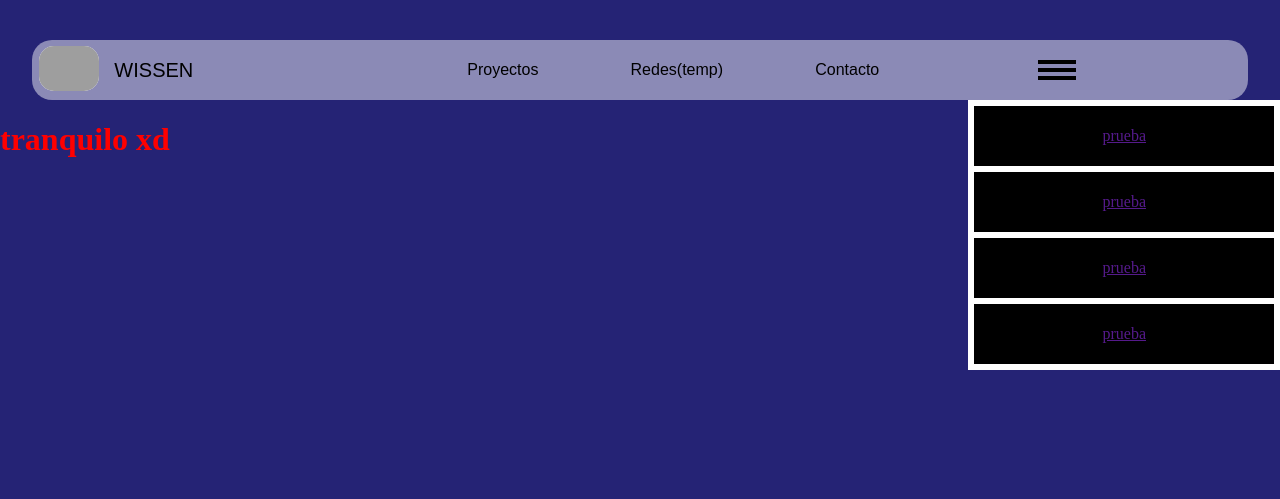
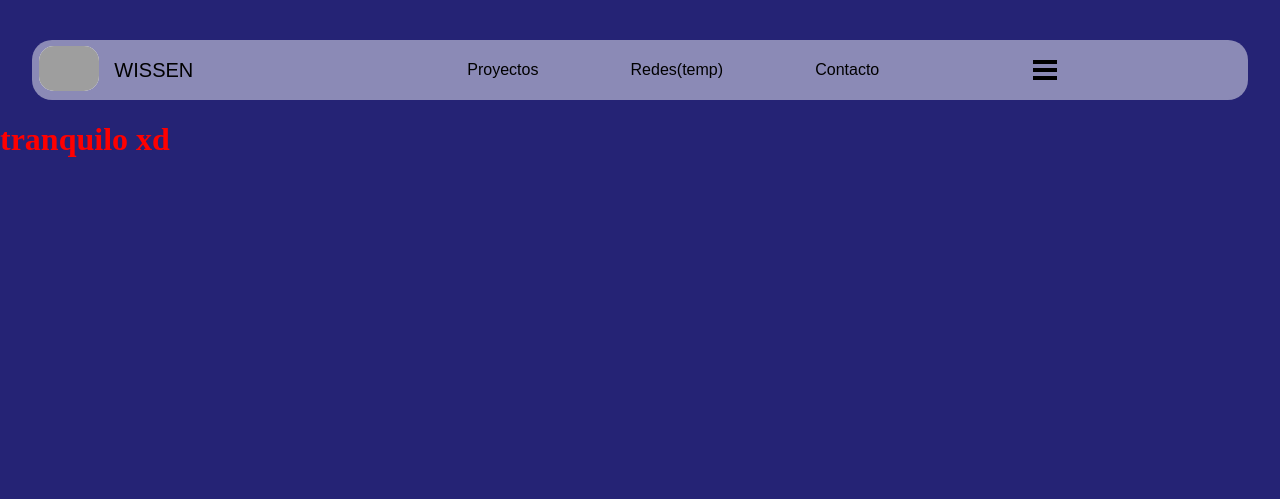
Before and after one commit to moiseStudent/wissen_blog, a Flask app: page / in a window 1280 px wide. Shown: the top 499 px of the page. Run offline with Flask 3, Linux system fonts and the light colour scheme; grey boxes are pictures that could not be loaded.

Commit message:
checkpoint 3 solo falta decorar

```diff
--- a/static/css/navbar.css
+++ b/static/css/navbar.css
@@ -61,6 +61,14 @@ ul{
 
 
 }
+@media only screen and (width < 620px){
+    .center_navbar{
+        display: none;
+    }
+    .text_linked{
+        display: none;
+    }
+}
 .text_linked{
     text-decoration: none;
     color: #000;
@@ -94,13 +102,19 @@ ul{
         background-color: #0002;
     }
 }
+
+.button_container{/*para evitar la compresion del el elemento button*/
+    display: flex;
+}
 .button_menu{
     background-color: transparent;
 
-    height: 5vw;
-    width: 5vw;
+    height: 40px;
+    width: 40px;
     border: none;
     cursor: pointer;
+
+    display: block;
 }
 .button_menu span{
     margin: 4px auto;
@@ -111,31 +125,39 @@ ul{
     cursor: pointer;
 }
 
-
-.dropdown-menu{
-    background-color: #000;
-    border-color: #ffffff;
-    border: 2px 2px 2px 2px;
+.dropdown_menu{
+    background-color: transparent;
     border-style: solid;
+    border-color: transparent;
+    border-width: 2px;
     float: right;
-
-}
-.dropdown-subcontainer{
+    height: 50vh;
     display: flex;
     flex-direction: column;
+    flex-wrap: wrap;
+    margin-right: 4vw;
+    width: 25vw;
+    max-width: 0;
+    transition: 0.1s;
+    overflow: hidden;
 }
+
 .open_dropdown_menu{
-    max-height: 100px;
-    opacity: 0;
-    transition: 4s;
+    max-width: 25vw;
+    transition: 0.1s;
+    border-color: #fff;
+    background-color: #000;
 }
-.dropdown-elements{
-    border-color: #ffffff;
-    border: 2px 2px 2px 2px;
+.dropdown_subcontainer{
+    border-color:transparent;
     border-style: solid;
+    border-width: 0 0 2px 0;
+    flex-grow: 1;
+    overflow: hidden;
+}
+.open_dropdown_subcontainer{
+    border-color: #fff;
+}
+.dropdown_elements{
     text-align: center;
-    line-height: 60px;
-    width: 100%;
-    margin-right: 20vw;
-
 }
--- a/static/js/navbar_dropdown.js
+++ b/static/js/navbar_dropdown.js
@@ -1,7 +1,20 @@
 const button_menu=document.querySelector("#button_menu")
-const dropdown_menu=document.querySelector("#dropdown-menu")
+const dropdown_menu=document.querySelector("#dropdown_menu")
+const dropdown_subcontainer1=document.querySelector("#dropdown_subcontainer1")
+const dropdown_subcontainer2=document.querySelector("#dropdown_subcontainer2")
+const dropdown_subcontainer3=document.querySelector("#dropdown_subcontainer3")
+const dropdown_subcontainer4=document.querySelector("#dropdown_subcontainer4")
+const dropdown_subcontainer5=document.querySelector("#dropdown_subcontainer5")
+const dropdown_subcontainer6=document.querySelector("#dropdown_subcontainer6")
+
 
 button_menu.addEventListener("click",(e) => {
     e.currentTarget.classList.toggle("open_button_menu");
     dropdown_menu.classList.toggle("open_dropdown_menu");
+    dropdown_subcontainer1.classList.toggle("open_dropdown_subcontainer");
+    dropdown_subcontainer2.classList.toggle("open_dropdown_subcontainer");
+    dropdown_subcontainer3.classList.toggle("open_dropdown_subcontainer");
+    dropdown_subcontainer4.classList.toggle("open_dropdown_subcontainer");
+    dropdown_subcontainer5.classList.toggle("open_dropdown_subcontainer");
+    dropdown_subcontainer6.classList.toggle("open_dropdown_subcontainer");
 });
--- a/templates/navbar.html
+++ b/templates/navbar.html
@@ -4,32 +4,39 @@
         <li class="father_icon"><img class="icon" src="https://r.mobirisesite.com/487813/assets/images/photo-1488229297570-58520851e868.jpeg" alt="imagen temporal" ></li>
         <li class="title_navbar">WISSEN</li>
     </ul>
+
     <ul class="center_navbar_father">
         <li class="center_navbar animated"><a class="text_linked" href="https://www.google.co.uk/" target="_blank">Proyectos</a></li>
         <li class="center_navbar animated"><a class="text_linked" href="https://www.google.co.uk/" target="_blank">Redes(temp)</a></li>
         <li class="center_navbar animated"><a class="text_linked" href="https://www.google.co.uk/" target="_blank">Contacto</a></li>
     </ul>
+
     <ul class="right_navbar_father">
         <li class="right_navbar"></li>
         <li class="right_navbar"></li>
         <li class="right_navbar"></li>
     </ul>
 
+    <div class="button_container">
     <button class="button_menu" id="button_menu">
         <span></span>
         <span></span>
         <span></span>
-
     </button>
-    </nav>
-    <nav class="dropdown-container">
-        <ul class="dropdown-menu" id="dropdown-menu">
-            <li class="dropdown-subcontainer"><a href="" class="dropdown-elements">prueba</a></li>
-            <li class="dropdown-subcontainer"><a href="" class="dropdown-elements">prueba</a></li>
-            <li class="dropdown-subcontainer"><a href="" class="dropdown-elements">prueba</a></li>
-            <li class="dropdown-subcontainer"><a href="" class="dropdown-elements">prueba</a></li>
-        </ul>
-
+    </div>
     </nav>
 
+
+    <ul class="dropdown_menu" id="dropdown_menu">
+        <li class="dropdown_subcontainer" id="dropdown_subcontainer1"><a href="" class="dropdown_elements">Proyectos</a></li>
+        <li class="dropdown_subcontainer" id="dropdown_subcontainer2"><a href="" class="dropdown_elements">Redes</a></li>
+        <li class="dropdown_subcontainer" id="dropdown_subcontainer3"><a href="" class="dropdown_elements">Contacto</a></li>
+        <li class="dropdown_subcontainer" id="dropdown_subcontainer4"><a href="" class="dropdown_elements">prueba</a></li>
+        <li class="dropdown_subcontainer" id="dropdown_subcontainer5"><a href="" class="dropdown_elements">prueba</a></li>
+        <li class="dropdown_subcontainer" id="dropdown_subcontainer6"><a href="" class="dropdown_elements">prueba</a></li>
+        <li class="dropdown_subcontainer" id="dropdown_subcontainer7"><a href="" class="dropdown_elements">prueba</a></li>
+    </ul>
+
+
+
 </header>
```
